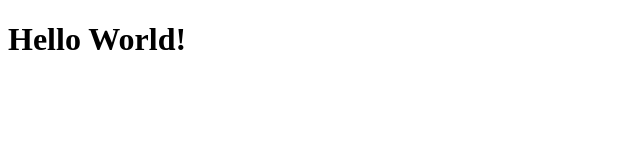
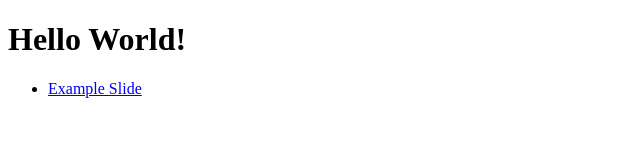
Before and after one commit to ojiry/talks, a plain HTML site: page index.html in a window 1280 px wide. Shown: the whole page, without its empty margins (0-640 px from the left). Drawn offline with Linux system fonts and the light colour scheme.

Commit message:
Add example link

```diff
--- a/index.html
+++ b/index.html
@@ -6,5 +6,8 @@
   </head>
   <body>
     <h1>Hello World!</h1>
+    <ul>
+      <li><a href="https://ojiry.github.io/talks/example/slides/index.html" target="_blank">Example Slide</a></li>
+    </ul>
   </body>
 </html>
```
